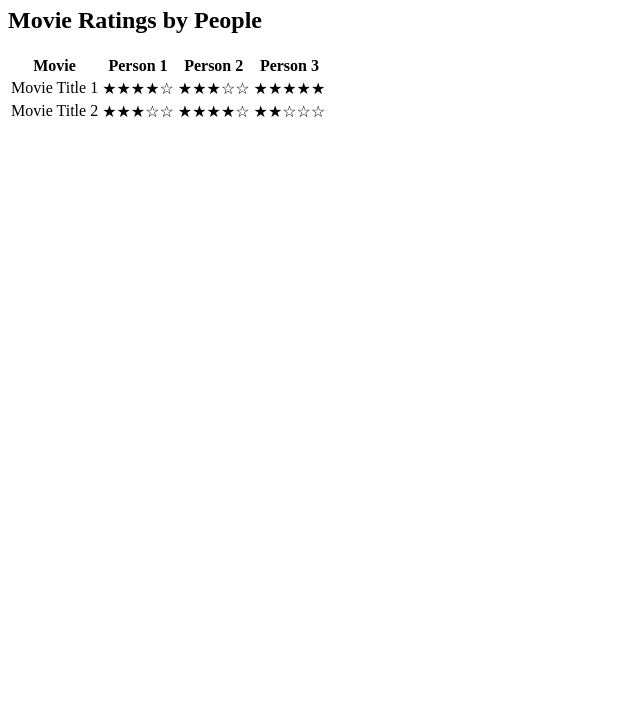
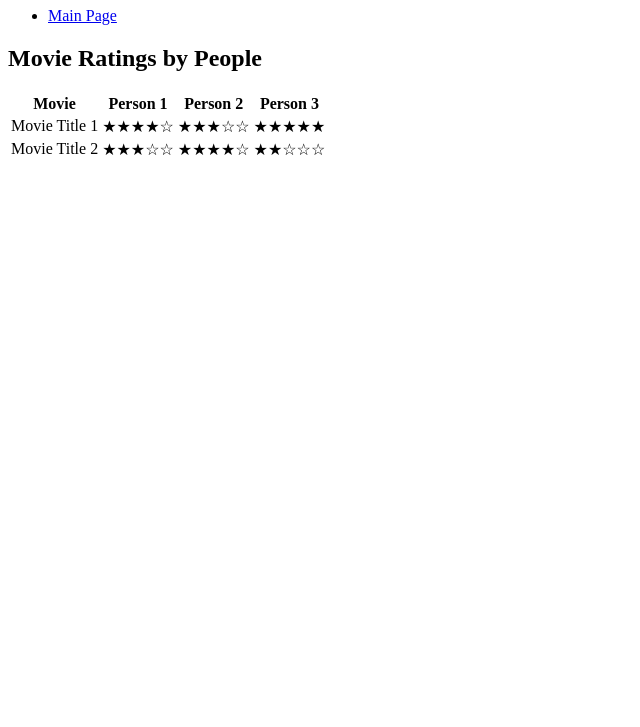
Before and after one commit to Kasperjhn/Kasperjhn.github.io, a plain HTML site: page GGFilm/index.html in a window 1280 px wide. Shown: the part 73-800 px from the top of the page, without its empty margins (0-640 px from the left). Drawn offline with Linux system fonts and the light colour scheme.

Commit message:
Update index.html

```diff
--- a/GGFilm/index.html
+++ b/GGFilm/index.html
@@ -10,7 +10,11 @@
     <header>
         <h1>Movie Ratings</h1>
     </header>
-
+    <nav>
+        <ul>
+            <li><a href="./">Main Page</a></li>
+        </ul>
+    </nav>
     <main>
         <h2>Movie Ratings by People</h2>
 
```
